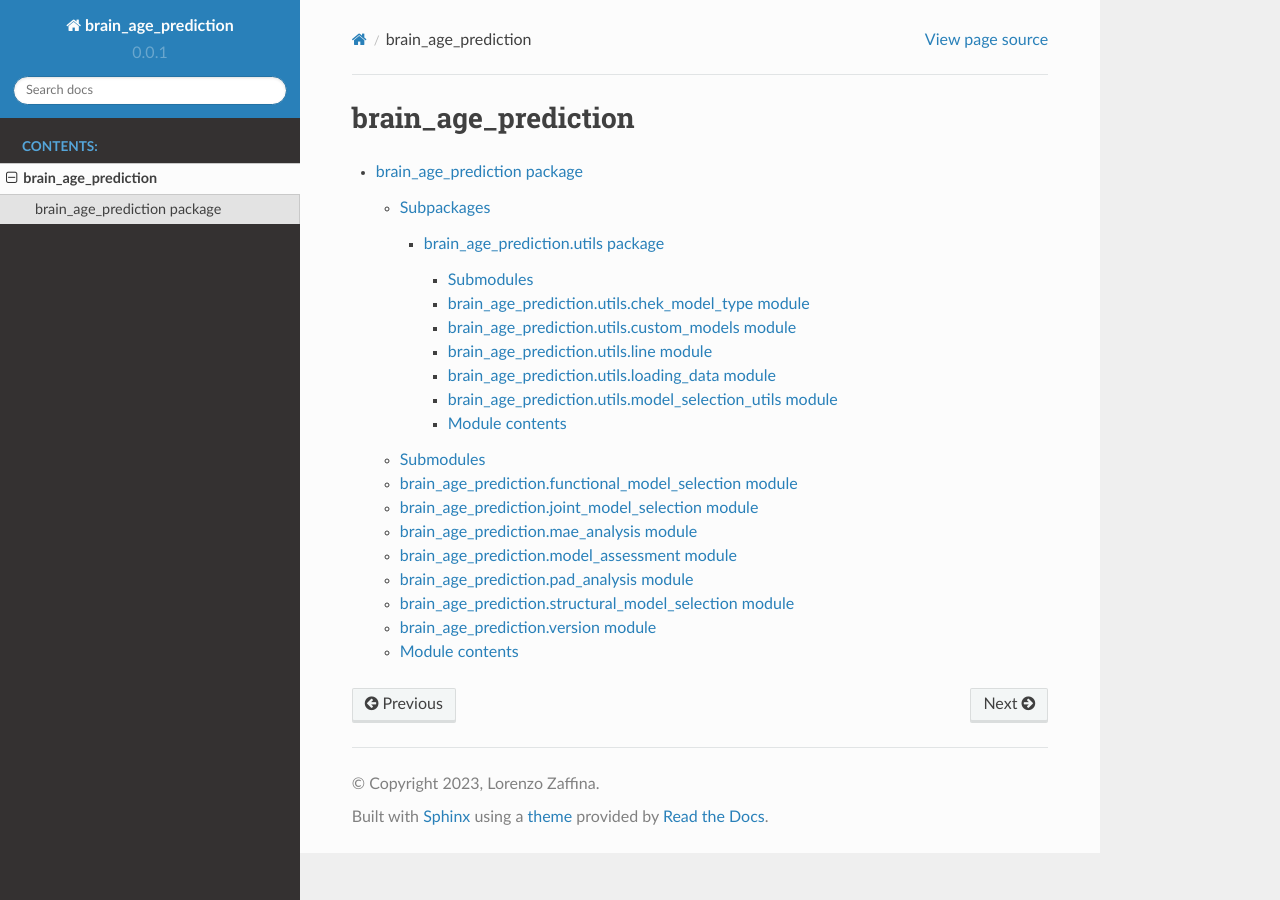
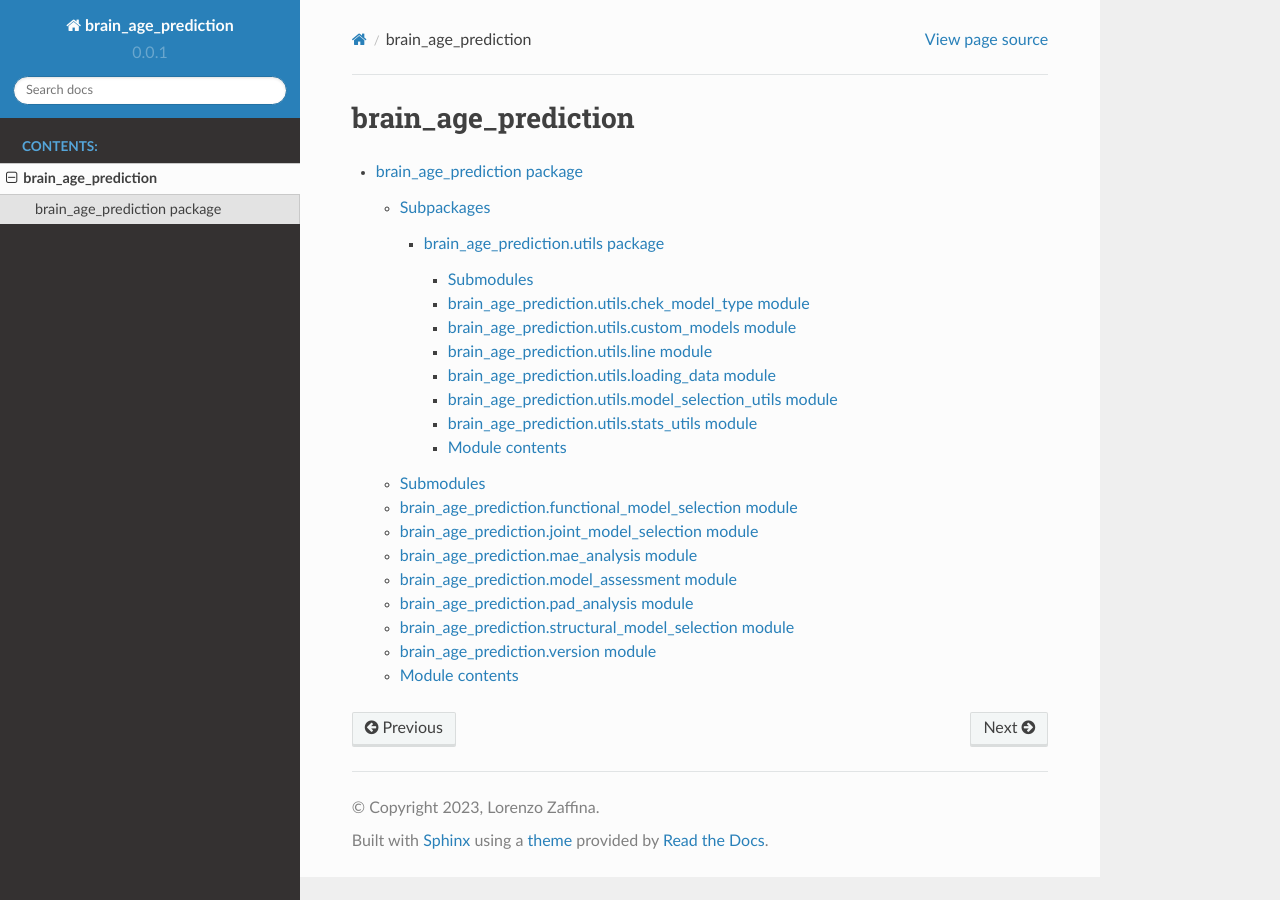
Before and after one commit to zaffo1/brain_age_prediction, a Sphinx documentation site: the page built from docs/source/modules.rst, in a window 1280 px wide. Built offline with Sphinx 7.4.7 and the Read the Docs theme 2.0.0, drawn with Linux system fonts in a browser that asks for light colours.

Commit message:
updated documentation

```diff
--- a/docs/source/brain_age_prediction.utils.rst
+++ b/docs/source/brain_age_prediction.utils.rst
@@ -44,6 +44,14 @@
    :undoc-members:
    :show-inheritance:
 
+brain\_age\_prediction.utils.stats\_utils module
+------------------------------------------------
+
+.. automodule:: brain_age_prediction.utils.stats_utils
+   :members:
+   :undoc-members:
+   :show-inheritance:
+
 Module contents
 ---------------
 
```
